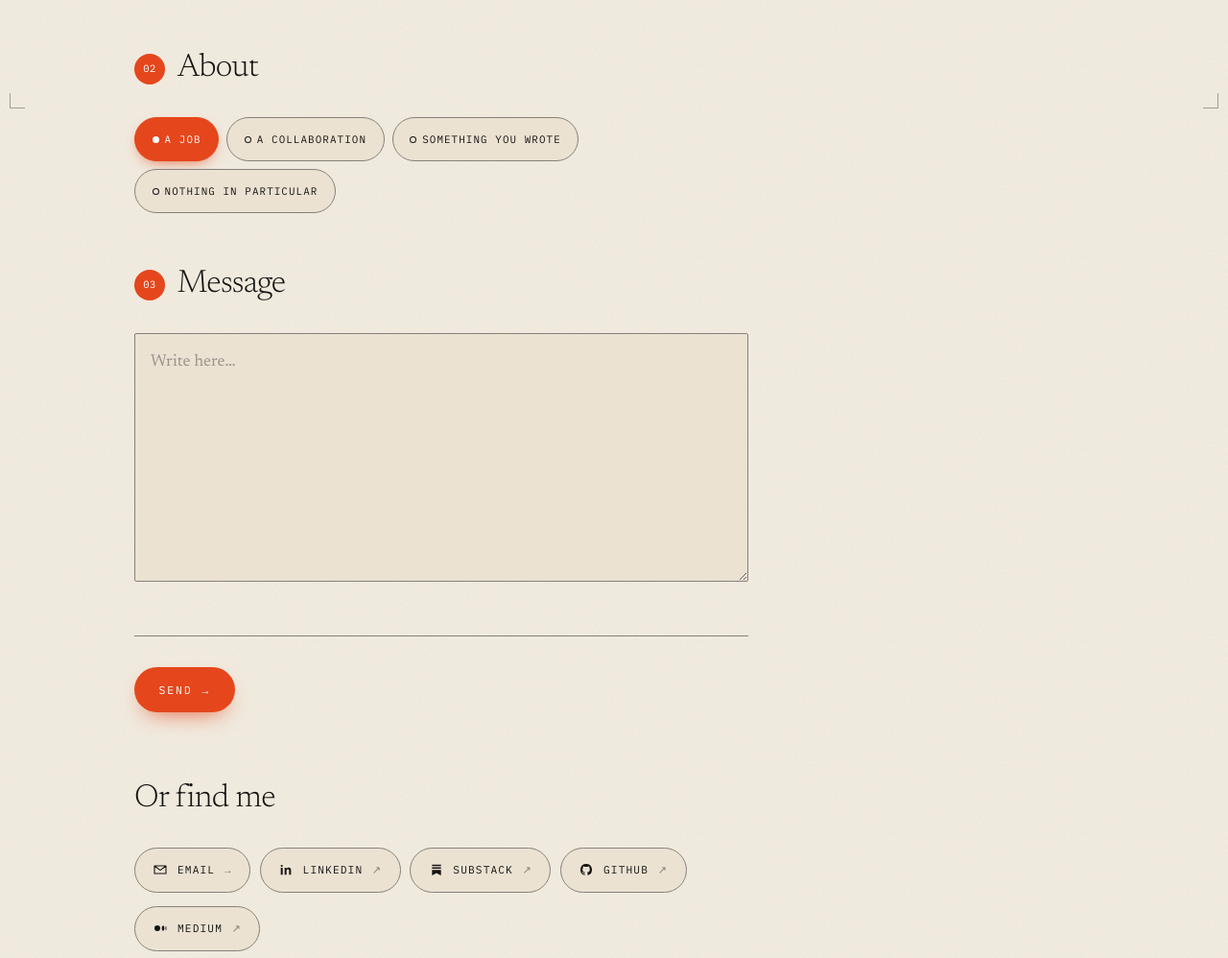
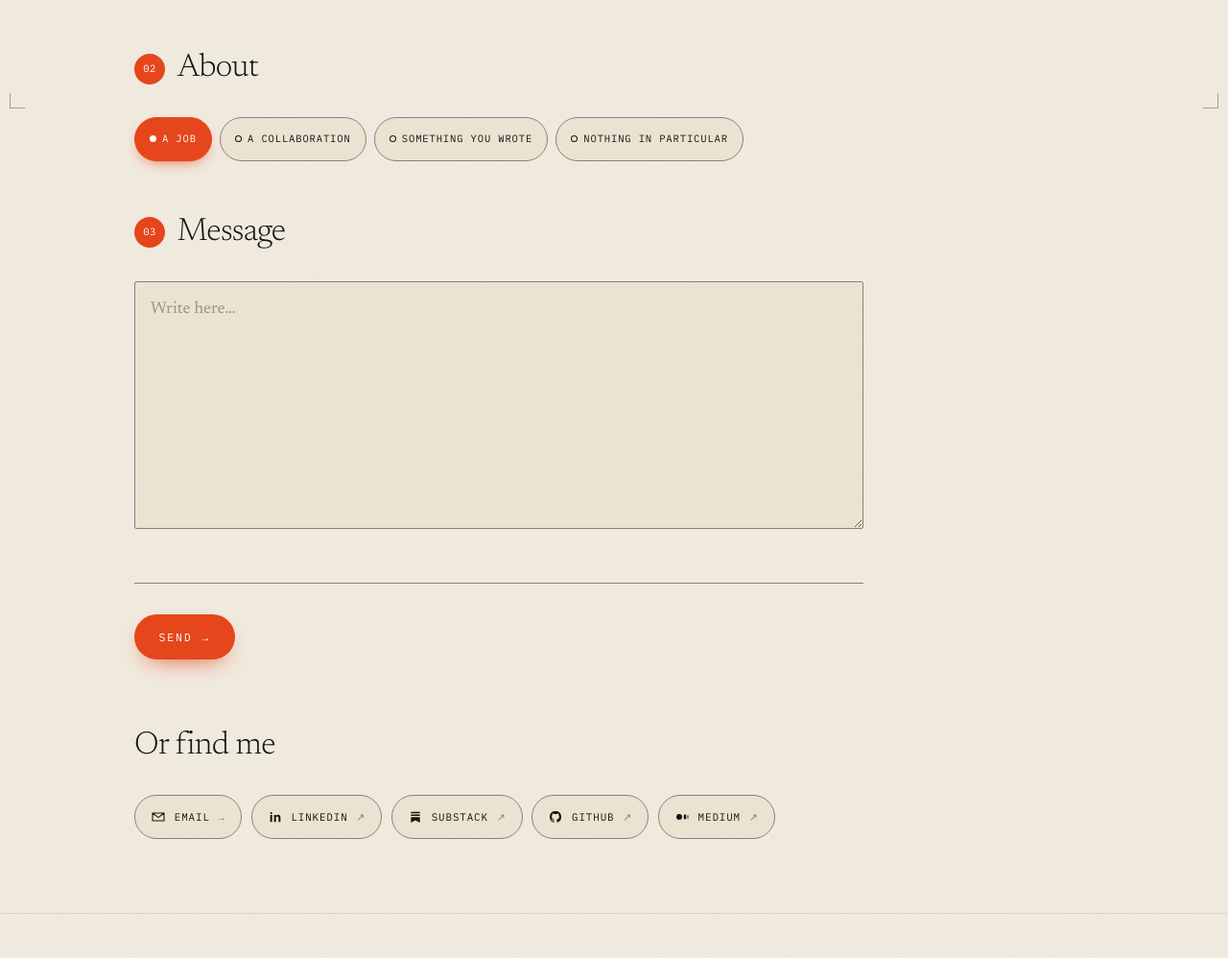
Before and after one commit to Arshad221b/Arshad221b.github.io, an Astro site: page /contact in a window 1280 px wide. Shown: the part 677-1675 px from the top of the page at 96% size. Built offline with nearby package versions, Linux system fonts and the light colour scheme; Astro itself is replaced by a stand-in of ours; animation ran at ten frames a second.

Commit message:
Contact: topic and link buttons each on one line when there is room
Co-Authored-By: Claude Opus 5.5 <noreply@anthropic.com>

```diff
--- a/src/pages/contact.astro
+++ b/src/pages/contact.astro
@@ -104,7 +104,7 @@ const reasons = ['a job', 'a collaboration', 'something you wrote', 'nothing in
   .contact-page {
     position: relative;
     z-index: 1;
-    max-width: 640px;
+    max-width: 760px;
   }
 
   .codex {
@@ -313,11 +313,12 @@ const reasons = ['a job', 'a collaboration', 'something you wrote', 'nothing in
     align-items: center;
     gap: 0.55em;
     font-family: var(--font-mono);
-    font-size: 0.68rem;
-    letter-spacing: 0.1em;
+    font-size: 0.66rem;
+    letter-spacing: 0.08em;
     text-transform: uppercase;
+    white-space: nowrap;
     color: var(--color-text);
-    padding: 0.8rem 1.1rem;
+    padding: 0.8rem 0.95rem;
     border: 1px solid var(--color-text-muted);
     border-radius: 999px;
     background: var(--color-code-bg);
@@ -428,11 +429,12 @@ const reasons = ['a job', 'a collaboration', 'something you wrote', 'nothing in
   .places a {
     display: inline-flex;
     align-items: center;
-    gap: 0.6rem;
-    padding: 0.8rem 1.15rem;
+    gap: 0.55rem;
+    padding: 0.8rem 1rem;
     font-family: var(--font-mono);
-    font-size: 0.7rem;
-    letter-spacing: 0.1em;
+    font-size: 0.68rem;
+    letter-spacing: 0.08em;
+    white-space: nowrap;
     text-transform: uppercase;
     color: var(--color-text);
     text-decoration: none;
```
